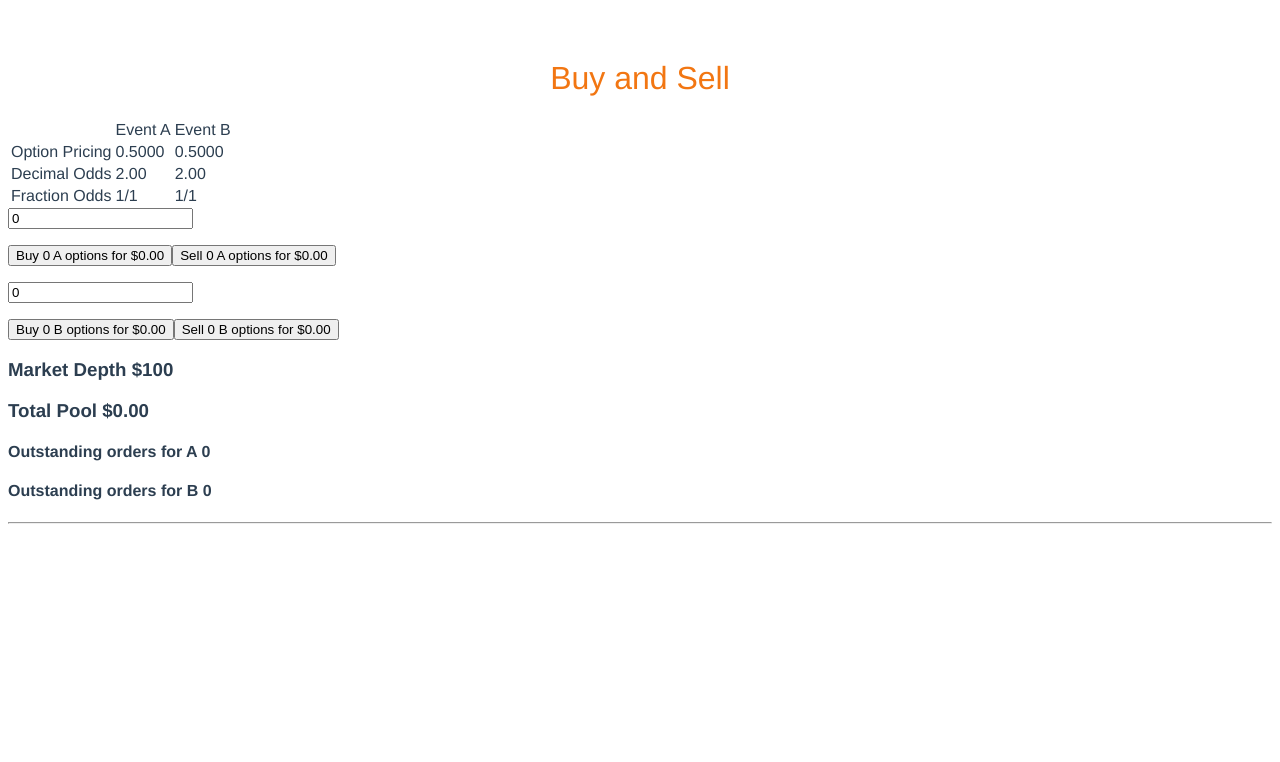
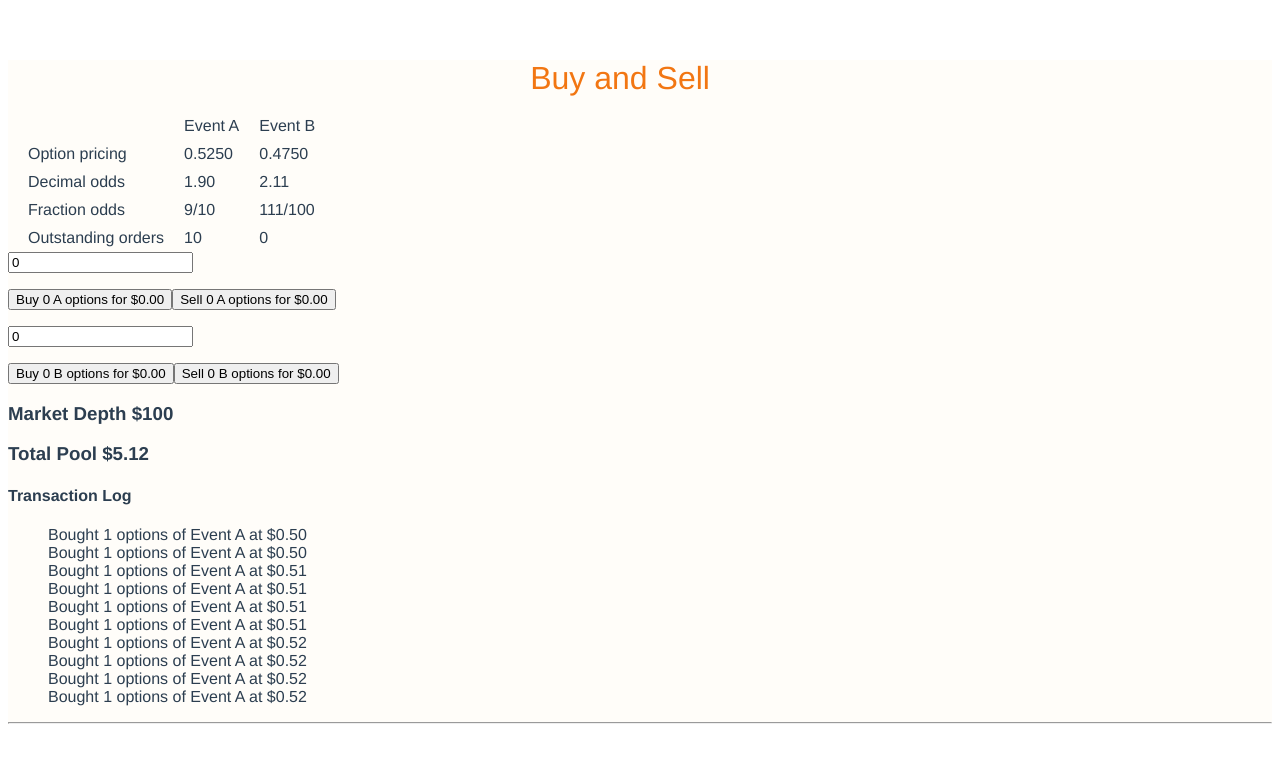
Before and after one commit to traghav/marketmaker, a Vue app: page / in a window 1280 px wide. Shown: the top 762 px of the page. Built offline with nearby package versions, Linux system fonts and the light colour scheme; a web font is replaced by a local one.

Commit message:
Refactored Code

```diff
--- a/src/App.vue
+++ b/src/App.vue
@@ -27,6 +27,7 @@ export default {
   -moz-osx-font-smoothing: grayscale;
   /*text-align: center;*/
   color: #2c3e50;
+  background: #fffdf9;
   margin-top: 60px;
 }
 </style>
--- a/src/components/Vanilla.vue
+++ b/src/components/Vanilla.vue
@@ -1,11 +1,14 @@
 <template>
   <div class="component">
+      <div class="title">
       <h1>{{ msg }}</h1>
       <div class="reset">
         <h1><a href="#" v-on:click="initFunc">
-        <i class="fa fa-refresh"></i>
+          <i class="fa fa-undo"></i>
         </a></h1>
       </div>
+    </div>
+    <div class="oddsTable">
       <table>
         <tr>
           <td></td>
@@ -13,21 +16,27 @@
           <td>Event B</td>
         </tr>
         <tr>
-        <td>Option Pricing</td>
+          <td>Option pricing</td>
           <td>{{priceA.toFixed(4)}}</td>
           <td>{{priceB.toFixed(4)}}</td>
         </tr>
         <tr>
-        <td>Decimal Odds</td>
+          <td>Decimal odds</td>
           <td>{{(1/priceA).toFixed(2)}}</td>
           <td>{{(1/priceB).toFixed(2)}}</td>
         </tr>
         <tr>
-        <td>Fraction Odds</td>
+          <td>Fraction odds</td>
           <td>{{convertToFraction(1/priceA.toFixed(4)-1)}}</td>
           <td>{{convertToFraction(1/priceB.toFixed(4)-1)}}</td>
         </tr>
+        <tr>
+          <td>Outstanding orders</td>
+          <td>{{outstandingA}}</td>
+          <td>{{outstandingB}}</td>
+        </tr>
       </table>
+    </div>
 
     <input v-model="orderA" v-on:keypress="isNumber(event)" placeholder="Order Quantity A" v-on:input="dynamicPrice">
 
@@ -43,13 +52,14 @@
 
     <h3>Market Depth ${{b}} </h3>
     <h3>Total Pool ${{totalPool.toFixed(2)}} </h3>
-    <h4>Outstanding orders for A  {{outstandingA}}</h4>
-    <h4>Outstanding orders for B  {{outstandingB}}</h4>
+    <div class="transaction">
+      <h4 v-if="transactionLog.length>0">Transaction Log</h4>
       <ul id="logs">
         <li v-for="log in transactionLog">
           {{ log }}
         </li>
       </ul>
+    </div>
     <hr>
   </div>
 </template>
@@ -60,6 +70,7 @@ export default {
   data () {
     return {
         msg: 'Buy and Sell',
+        event:'',
         outstandingA: 0,
         outstandingB: 0,
         orderA:0,
@@ -91,6 +102,13 @@ export default {
       this.updateOdds()
 
     },
+    playScenario(){
+      for (var i = 1; i <= 10; i++) {
+        this.orderA=1;
+        this.dynamicPrice();
+        this.placeABuyorder();
+      }
+    },
     costFunction(q1,q2){
       this.e=2.71828
       this.prelog1=Math.pow(this.e,(q1/this.b))
@@ -103,7 +121,6 @@ export default {
       this.dynamicBuyPriceA=this.costFunction(this.outstandingA+(+this.orderA),this.outstandingB)-this.cf
       this.dynamicSellPriceA=this.cf-this.costFunction(this.outstandingA-(+this.orderA),this.outstandingB)
       this.dynamicBuyPriceB=this.costFunction(this.outstandingA,this.outstandingB+(+this.orderB))-this.cf
-
       this.dynamicSellPriceB=this.cf-this.costFunction(this.outstandingA,this.outstandingB-(+this.orderB))
     },
     isNumber: function(evt) {
@@ -149,7 +166,7 @@ export default {
     placeABuyorder() {
       this.outstandingA+=+this.orderA
       this.totalPool+=+this.dynamicBuyPriceA
-      this.transactionLog.push("Bought "+(+this.orderA)+" options of event A at $"+this.dynamicBuyPriceA.toFixed(2))
+      this.transactionLog.push("Bought "+(+this.orderA)+" options of Event A at $"+this.dynamicBuyPriceA.toFixed(2))
       this.orderA=0
       this.updateOdds()
 
@@ -157,7 +174,7 @@ export default {
     placeBBuyorder() {
       this.outstandingB+=+this.orderB
       this.totalPool+=+this.dynamicBuyPriceB
-      this.transactionLog.push("Bought "+(+this.orderB)+" options of event B at $"+this.dynamicBuyPriceB.toFixed(2))
+      this.transactionLog.push("Bought "+(+this.orderB)+" options of Event B at $"+this.dynamicBuyPriceB.toFixed(2))
       this.orderB=0
       this.updateOdds()
     },
@@ -165,7 +182,7 @@ export default {
       if(this.outstandingA>=this.orderA) {
         this.outstandingA-=+this.orderA
         this.totalPool-=+this.dynamicSellPriceA
-      this.transactionLog.push("Sold "+(+this.orderA)+" options of event A at $"+this.dynamicSellPriceA.toFixed(2))
+      this.transactionLog.push("Sold "+(+this.orderA)+" options of Event A at $"+this.dynamicSellPriceA.toFixed(2))
         this.orderA=0
         this.updateOdds()
       }
@@ -177,7 +194,7 @@ export default {
       if(this.outstandingB>=this.orderB) {
         this.outstandingB-=+this.orderB
         this.totalPool-=+this.dynamicSellPriceB
-      this.transactionLog.push("Sold "+(+this.orderB)+" options of event B at $"+this.dynamicSellPriceB.toFixed(2))
+      this.transactionLog.push("Sold "+(+this.orderB)+" options of Event B at $"+this.dynamicSellPriceB.toFixed(2))
         this.orderB=0
         this.updateOdds()
       }
@@ -190,6 +207,7 @@ export default {
   },
   mounted () {
     this.updateOdds();
+    this.playScenario();
   }
 
 }
@@ -203,17 +221,31 @@ h1, h2 {
 }
 h1 {
 
+}
+.title {
+  text-align: center;
+  margin: 15px;
+
+}
+.title h1 {
   color: #F27612;
-  text-align: center;
+  display: inline;
 }
 
+.reset a{
+  color: #DA2A04;
+}
 .reset {
-  float: right;
-  float: top;
-
+  display: inline;
   margin-left: 15px;
 }
-.reset a {
-  color: #DA2A04;
+.oddsTable table{
+  border-spacing: 20px 0;
+}
+.oddsTable td {
+  padding: 5px 0;
+}
+.transaction ul {
+  list-style-type: none;
 }
 </style>
```
Also changed, not shown: 1 other file (tests, documents, lock files or other folders). Lines whose indentation alone changed are shown as unchanged.
